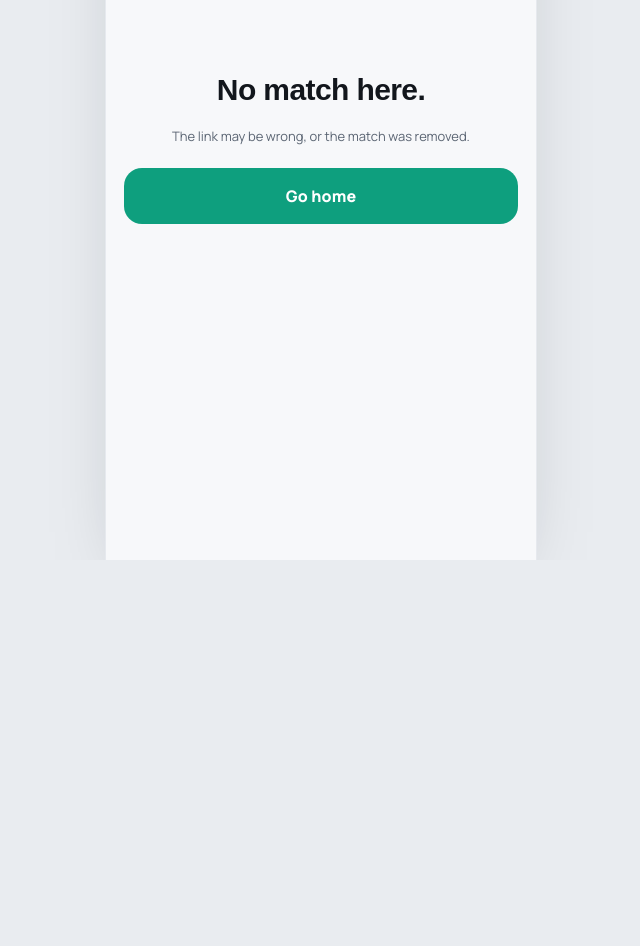
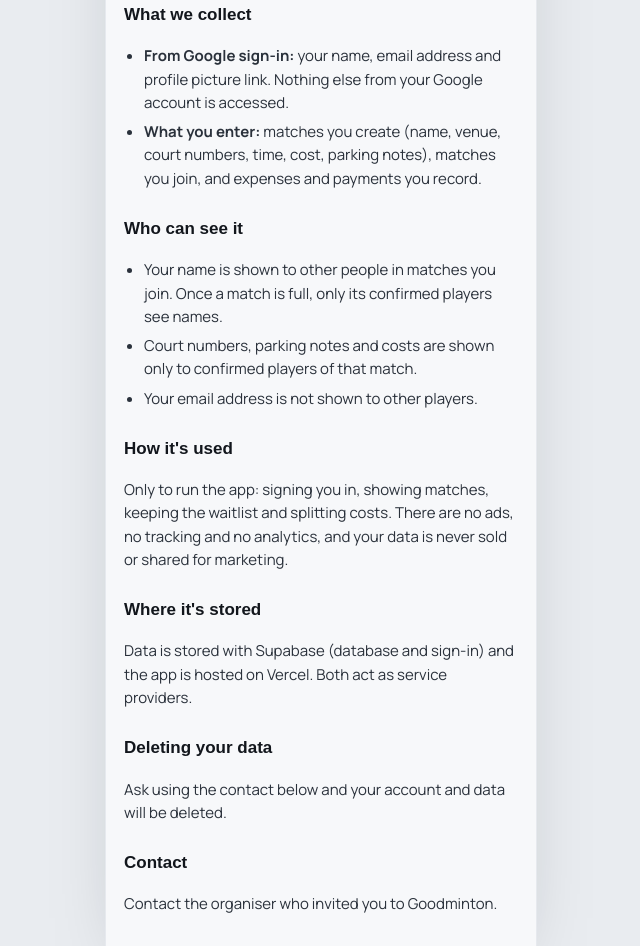
Before and after one commit to shahiraziz-a11y/goodminton, a Next.js app in the folder goodminton/: page /privacy in a window 1280 px wide. Before the commit this address had no page. Shown: the part 240-1186 px from the top of the page, without its empty margins (319-959 px from the left). Before the commit the page ends 800 px from the top, so only its background shows below. Built offline with nearby package versions, Linux system fonts and the light colour scheme; a web font is replaced by a local one.

Commit message:
Add privacy policy and terms pages for Google sign-in consent screen
Co-Authored-By: Claude Opus 5.5 <noreply@anthropic.com>
Claude-Session: https://claude.ai/code/session_019Ekg76vDqDSMETFWfPFAdJ

```diff
--- a/goodminton/src/app/Home.tsx
+++ b/goodminton/src/app/Home.tsx
@@ -31,7 +31,10 @@ export function SignIn({ failed }: { failed?: boolean }) {
           const { error } = await signInWithGoogle('/')
           if (error) { setBusy(false); flash(error.message) }
         }} />
-        <span className="note" style={{ textAlign: 'center' }}>Your Google name is used, so there&apos;s nothing to type.</span>
+        <span className="note" style={{ textAlign: 'center' }}>
+          Your Google name is used, so there&apos;s nothing to type.<br />
+          <a href="/privacy" style={{ textDecoration: 'underline' }}>Privacy</a> · <a href="/terms" style={{ textDecoration: 'underline' }}>Terms</a>
+        </span>
       </div>
     </Frame>
   )
--- a/goodminton/src/app/globals.css
+++ b/goodminton/src/app/globals.css
@@ -168,3 +168,8 @@ input[type=date]::-webkit-calendar-picker-indicator, input[type=time]::-webkit-c
 }
 
 .sheet-backdrop { position: fixed; inset: 0; background: rgba(18,22,28,.35); backdrop-filter: blur(4px); display: flex; align-items: flex-end; justify-content: center; z-index: 10; }
+
+.legal h2 { font-family: var(--display); font-size: 17px; font-weight: 700; margin: 10px 0 0; }
+.legal p, .legal ul { margin: 0; color: #2A313B; }
+.legal ul { padding-left: 20px; display: flex; flex-direction: column; gap: 6px; }
+.legal a { color: var(--green-ink); text-decoration: underline; }
--- /dev/null
+++ b/goodminton/src/app/privacy/page.tsx
@@ -0,0 +1,37 @@
+import type { Metadata } from 'next'
+import { Contact, LegalPage } from '@/components/LegalPage'
+
+export const metadata: Metadata = { title: 'Privacy · Goodminton' }
+
+export default function Privacy() {
+  return (
+    <LegalPage title="Privacy" updated="12 October 2026">
+      <p>Goodminton is a small app for organising badminton games between friends. This page explains what it stores and why.</p>
+
+      <h2>What we collect</h2>
+      <ul>
+        <li><b>From Google sign-in:</b> your name, email address and profile picture link. Nothing else from your Google account is accessed.</li>
+        <li><b>What you enter:</b> matches you create (name, venue, court numbers, time, cost, parking notes), matches you join, and expenses and payments you record.</li>
+      </ul>
+
+      <h2>Who can see it</h2>
+      <ul>
+        <li>Your name is shown to other people in matches you join. Once a match is full, only its confirmed players see names.</li>
+        <li>Court numbers, parking notes and costs are shown only to confirmed players of that match.</li>
+        <li>Your email address is not shown to other players.</li>
+      </ul>
+
+      <h2>How it&apos;s used</h2>
+      <p>Only to run the app: signing you in, showing matches, keeping the waitlist and splitting costs. There are no ads, no tracking and no analytics, and your data is never sold or shared for marketing.</p>
+
+      <h2>Where it&apos;s stored</h2>
+      <p>Data is stored with Supabase (database and sign-in) and the app is hosted on Vercel. Both act as service providers.</p>
+
+      <h2>Deleting your data</h2>
+      <p>Ask using the contact below and your account and data will be deleted.</p>
+
+      <h2>Contact</h2>
+      <Contact />
+    </LegalPage>
+  )
+}
--- /dev/null
+++ b/goodminton/src/components/LegalPage.tsx
@@ -0,0 +1,26 @@
+import Link from 'next/link'
+import type { ReactNode } from 'react'
+
+/** Plain text page in the app's style, for the privacy policy and terms. */
+export function LegalPage({ title, updated, children }: { title: string; updated: string; children: ReactNode }) {
+  return (
+    <div className="app">
+      <header className="topbar"><div className="topbar-row"><Link href="/" className="wordmark">GOODMINTON</Link></div></header>
+      <main>
+        <article className="screen legal" style={{ gap: 16, fontSize: 15, lineHeight: 1.55 }}>
+          <span className="h1">{title}</span>
+          <span className="note">Last updated {updated}</span>
+          {children}
+        </article>
+      </main>
+    </div>
+  )
+}
+
+const CONTACT = process.env.NEXT_PUBLIC_CONTACT_EMAIL
+
+export function Contact() {
+  return CONTACT
+    ? <p><a href={`mailto:${CONTACT}`}>{CONTACT}</a></p>
+    : <p>Contact the organiser who invited you to Goodminton.</p>
+}
```
Also changed, not shown: goodminton/src/app/terms/page.tsx (added, +30 -0 lines), 1 other file (tests, documents, lock files or other folders).
